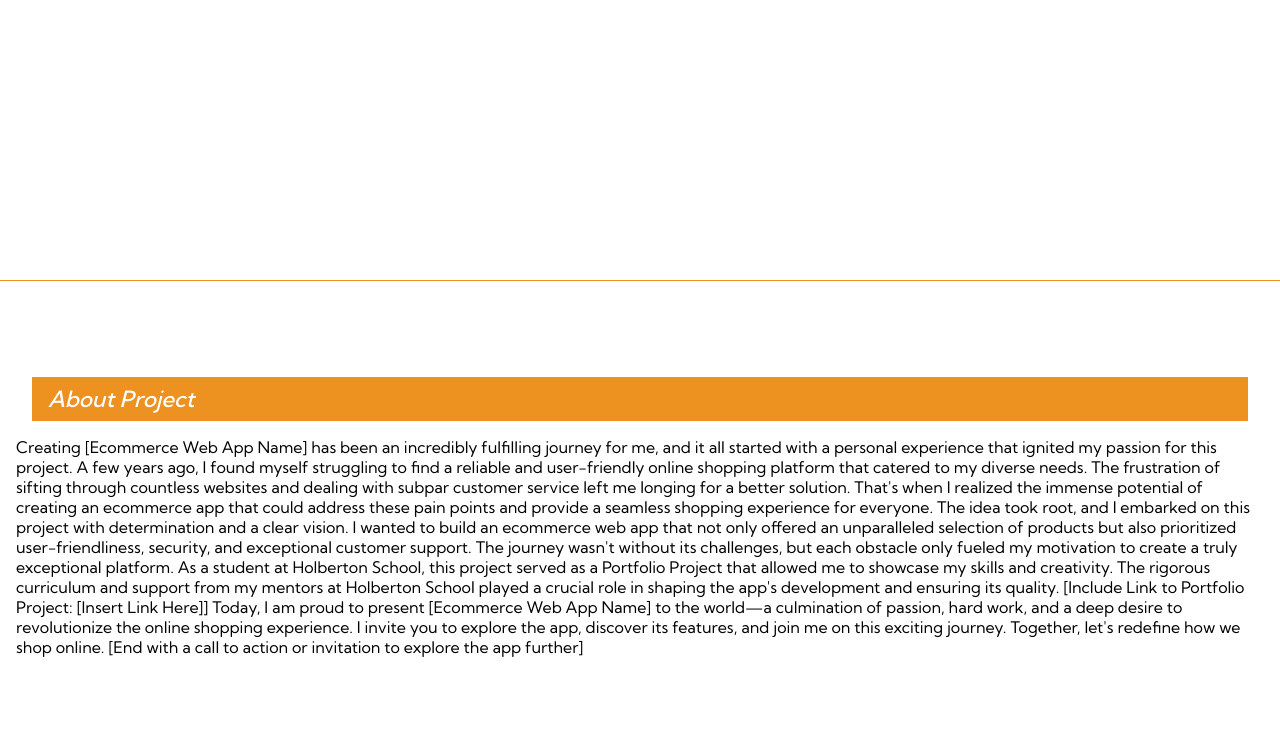
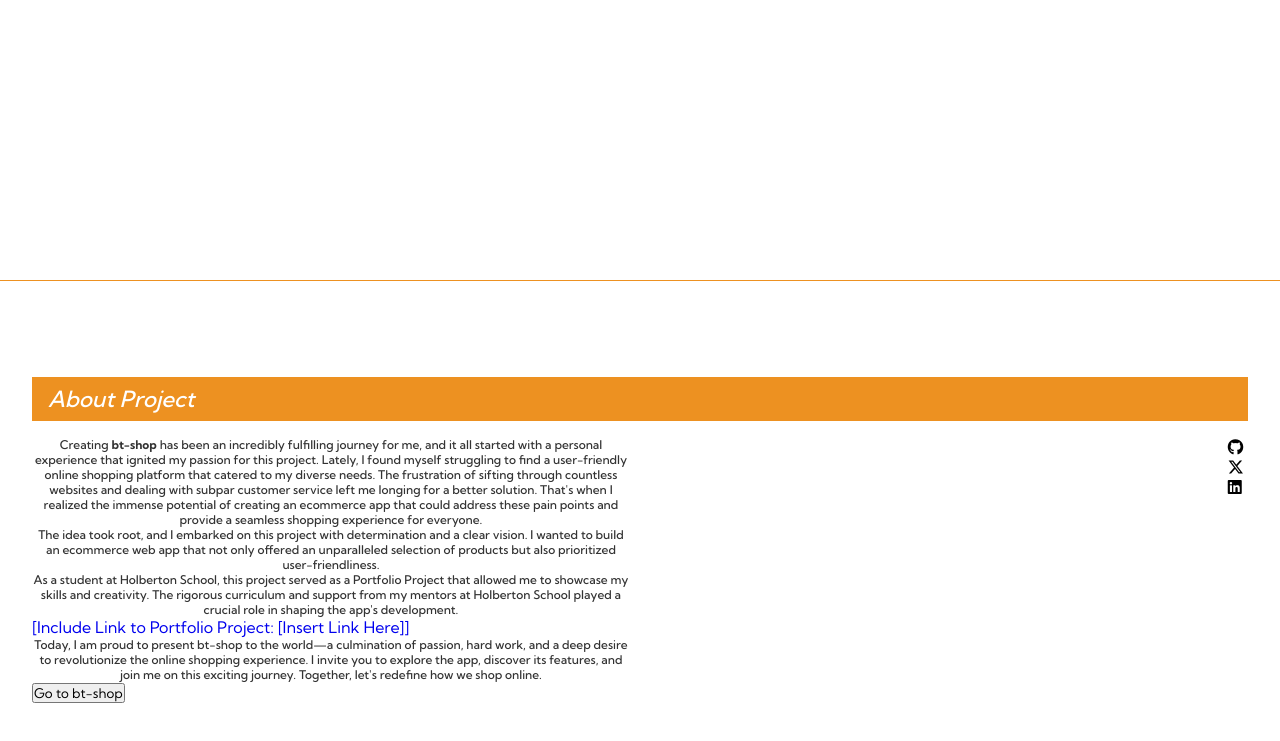
Before and after one commit to binzam/bt-shop-landing-page, a plain HTML site: page index.html in a window 1280 px wide. Shown: the part 1319-2060 px from the top of the page. Drawn offline with Linux system fonts and the light colour scheme.

Commit message:
about section

```diff
--- a/index.html
+++ b/index.html
@@ -72,31 +72,52 @@
       </section>
       <section id="about" class="about_section">
         <h1 class="about_section_title">About Project</h1>
-        Creating [Ecommerce Web App Name] has been an incredibly fulfilling
-        journey for me, and it all started with a personal experience that
-        ignited my passion for this project. A few years ago, I found myself
-        struggling to find a reliable and user-friendly online shopping platform
-        that catered to my diverse needs. The frustration of sifting through
-        countless websites and dealing with subpar customer service left me
-        longing for a better solution. That's when I realized the immense
-        potential of creating an ecommerce app that could address these pain
-        points and provide a seamless shopping experience for everyone. The idea
-        took root, and I embarked on this project with determination and a clear
-        vision. I wanted to build an ecommerce web app that not only offered an
-        unparalleled selection of products but also prioritized
-        user-friendliness, security, and exceptional customer support. The
-        journey wasn't without its challenges, but each obstacle only fueled my
-        motivation to create a truly exceptional platform. As a student at
-        Holberton School, this project served as a Portfolio Project that
-        allowed me to showcase my skills and creativity. The rigorous curriculum
-        and support from my mentors at Holberton School played a crucial role in
-        shaping the app's development and ensuring its quality. [Include Link to
-        Portfolio Project: [Insert Link Here]] Today, I am proud to present
-        [Ecommerce Web App Name] to the world—a culmination of passion, hard
-        work, and a deep desire to revolutionize the online shopping experience.
-        I invite you to explore the app, discover its features, and join me on
-        this exciting journey. Together, let's redefine how we shop online. [End
-        with a call to action or invitation to explore the app further]
+        <div class="about_section_content">
+          <div class="about_project">
+            <p>
+              Creating <b>bt-shop</b> has been an incredibly fulfilling journey
+              for me, and it all started with a personal experience that ignited
+              my passion for this project. Lately, I found myself struggling to
+              find a user-friendly online shopping platform that catered to my
+              diverse needs. The frustration of sifting through countless
+              websites and dealing with subpar customer service left me longing
+              for a better solution. That's when I realized the immense
+              potential of creating an ecommerce app that could address these
+              pain points and provide a seamless shopping experience for
+              everyone.
+            </p>
+            <p>
+              The idea took root, and I embarked on this project with
+              determination and a clear vision. I wanted to build an ecommerce
+              web app that not only offered an unparalleled selection of
+              products but also prioritized user-friendliness.
+            </p>
+            <p>
+              As a student at Holberton School, this project served as a
+              Portfolio Project that allowed me to showcase my skills and
+              creativity. The rigorous curriculum and support from my mentors at
+              Holberton School played a crucial role in shaping the app's
+              development.
+            </p>
+            <a href="#"
+              >[Include Link to Portfolio Project: [Insert Link Here]]
+            </a>
+            <p>
+              Today, I am proud to present bt-shop to the world—a culmination of
+              passion, hard work, and a deep desire to revolutionize the online
+              shopping experience. I invite you to explore the app, discover its
+              features, and join me on this exciting journey. Together, let's
+              redefine how we shop online.
+            </p>
+
+            <button>Go to bt-shop</button>
+          </div>
+          <div class="about_me">
+            <i class="fa-brands fa-github"></i>
+            <i class="fa-brands fa-x-twitter"></i>
+            <i class="fa-brands fa-linkedin"></i>
+          </div>
+        </div>
       </section>
     </div>
   </body>
--- a/style.css
+++ b/style.css
@@ -108,7 +108,7 @@ a {
   color: var(--orange);
   letter-spacing: 3px;
 }
-.get_started_btn{
+.get_started_btn {
   padding: 0.5rem 1rem;
   margin-top: 1rem;
   color: var(--white);
@@ -119,7 +119,7 @@ a {
   cursor: pointer;
   transition: all 0.2s ease;
 }
-.get_started_btn:hover{
+.get_started_btn:hover {
   background-color: var(--black);
   color: var(--white);
   border: 1px solid var(--orange);
@@ -132,8 +132,7 @@ a {
   padding: 80px 1rem 0;
   border-bottom: 1px solid var(--orange);
 }
-.feature_section_title,
-.about_section_title {
+.feature_section_title {
   font-size: 1.4rem;
   font-weight: 500;
   font-style: italic;
@@ -181,5 +180,26 @@ a {
 }
 .about_section {
   min-height: 100vh;
-  padding: 80px 1rem;
+  padding: 80px 2rem;
 }
+.about_section_title {
+  font-size: 1.4rem;
+  font-weight: 500;
+  font-style: italic;
+  color: var(--white);
+  padding: 0.5rem 1rem;
+  background-color: var(--orange);
+  margin: 1rem 0;
+}
+.about_section_content {
+  display: flex;
+  justify-content: space-between;
+}
+
+.about_project p {
+  font-size: 0.75rem;
+  font-weight: 500;
+  color: var(--black);
+  width: 50%;
+  text-align: center;
+}
```
